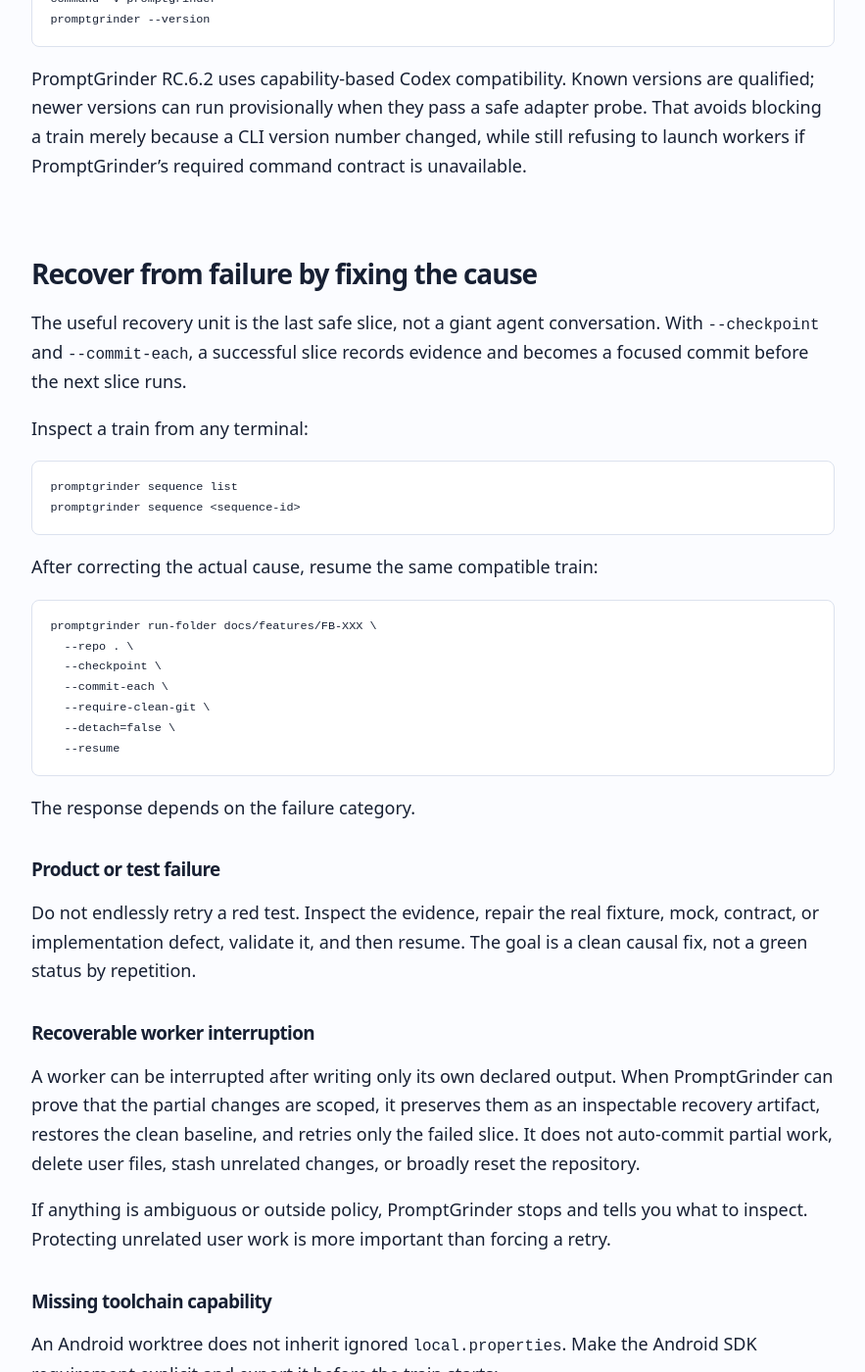
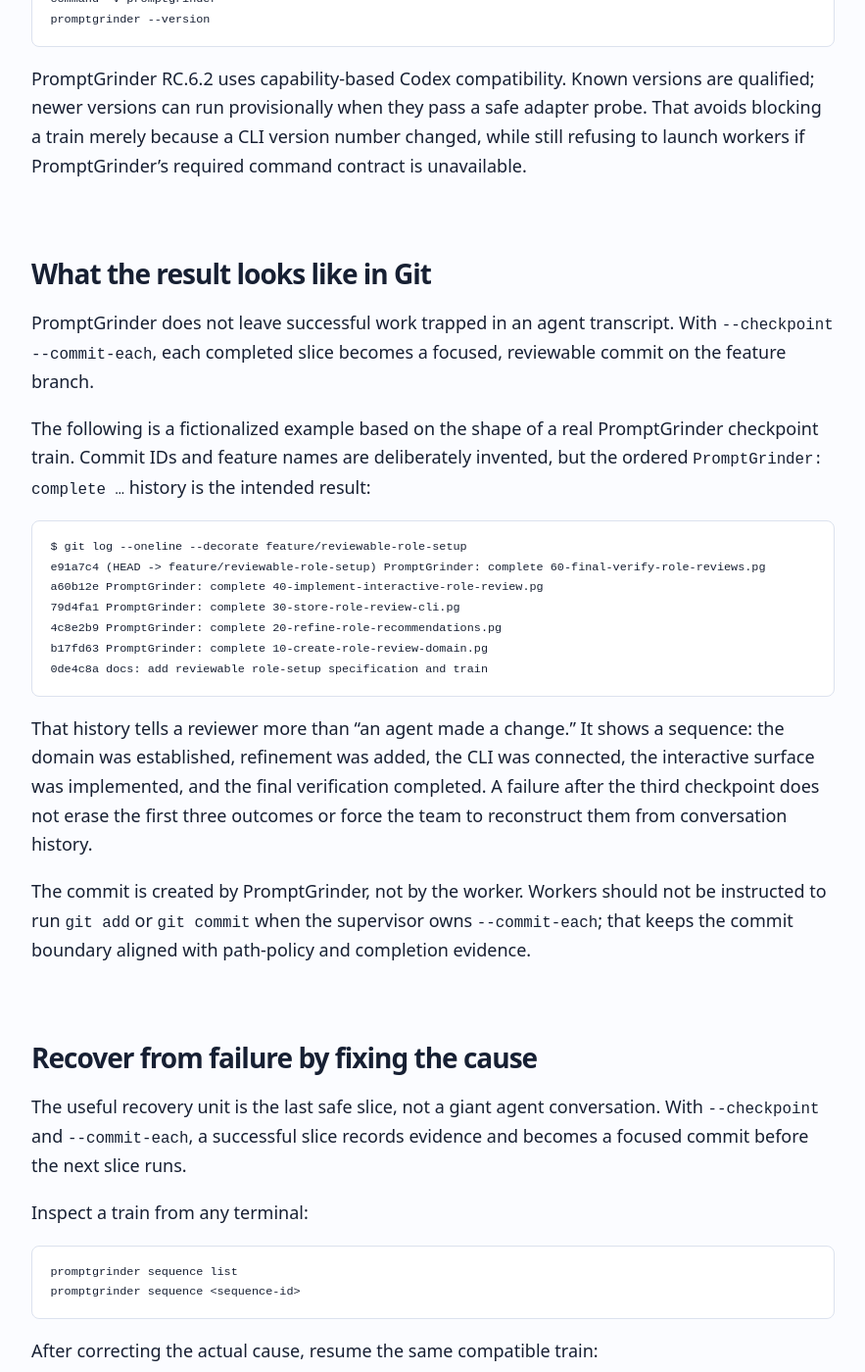
Before and after one commit to PromptGrinder/promptgrinder, a Jekyll site: the page built from site/blog/how-to-use-promptgrinder.md, in a window 1280 px wide and 1400 px high, scrolled down 4708 px. Shown: the whole window at 98% size, without its empty margins (198-1081 px from the left). Built offline with Jekyll 4.4.1, drawn with Linux system fonts in a browser that asks for light colours.

Commit message:
Illustrate train checkpoints in Git history

```diff
--- a/site/blog/how-to-use-promptgrinder.md
+++ b/site/blog/how-to-use-promptgrinder.md
@@ -129,6 +129,36 @@ Before a costly run, validate the folder and the local environment:
 
 PromptGrinder RC.6.2 uses capability-based Codex compatibility. Known versions are qualified; newer versions can run provisionally when they pass a safe adapter probe. That avoids blocking a train merely because a CLI version number changed, while still refusing to launch workers if PromptGrinder’s required command contract is unavailable.
 
+## What the result looks like in Git
+
+PromptGrinder does not leave successful work trapped in an agent transcript.
+With `--checkpoint --commit-each`, each completed slice becomes a focused,
+reviewable commit on the feature branch.
+
+The following is a fictionalized example based on the shape of a real
+PromptGrinder checkpoint train. Commit IDs and feature names are deliberately
+invented, but the ordered `PromptGrinder: complete …` history is the intended
+result:
+
+    $ git log --oneline --decorate feature/reviewable-role-setup
+    e91a7c4 (HEAD -> feature/reviewable-role-setup) PromptGrinder: complete 60-final-verify-role-reviews.pg
+    a60b12e PromptGrinder: complete 40-implement-interactive-role-review.pg
+    79d4fa1 PromptGrinder: complete 30-store-role-review-cli.pg
+    4c8e2b9 PromptGrinder: complete 20-refine-role-recommendations.pg
+    b17fd63 PromptGrinder: complete 10-create-role-review-domain.pg
+    0de4c8a docs: add reviewable role-setup specification and train
+
+That history tells a reviewer more than “an agent made a change.” It shows a
+sequence: the domain was established, refinement was added, the CLI was
+connected, the interactive surface was implemented, and the final verification
+completed. A failure after the third checkpoint does not erase the first three
+outcomes or force the team to reconstruct them from conversation history.
+
+The commit is created by PromptGrinder, not by the worker. Workers should not
+be instructed to run `git add` or `git commit` when the supervisor owns
+`--commit-each`; that keeps the commit boundary aligned with path-policy and
+completion evidence.
+
 ## Recover from failure by fixing the cause
 
 The useful recovery unit is the last safe slice, not a giant agent conversation. With `--checkpoint` and `--commit-each`, a successful slice records evidence and becomes a focused commit before the next slice runs.
```
